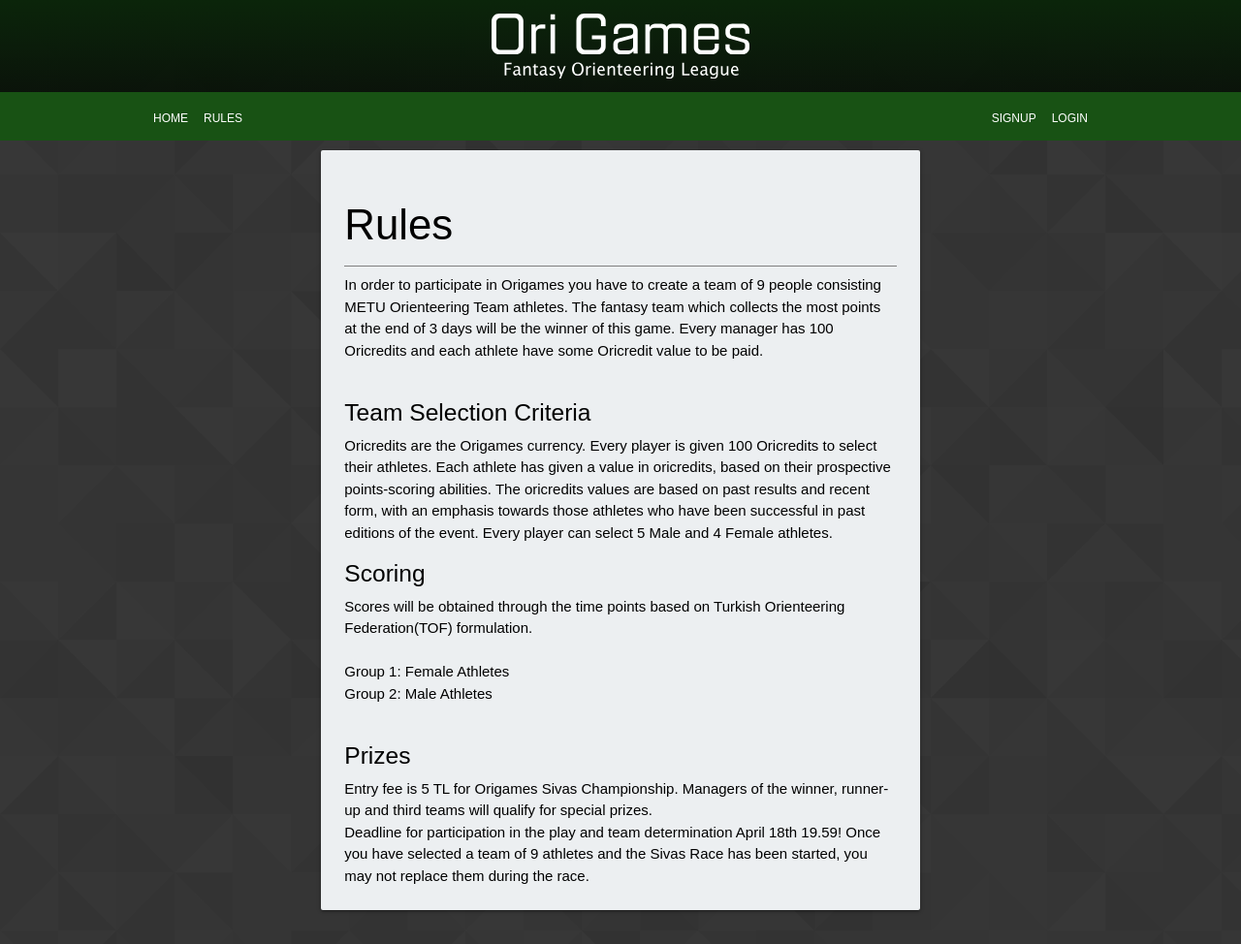
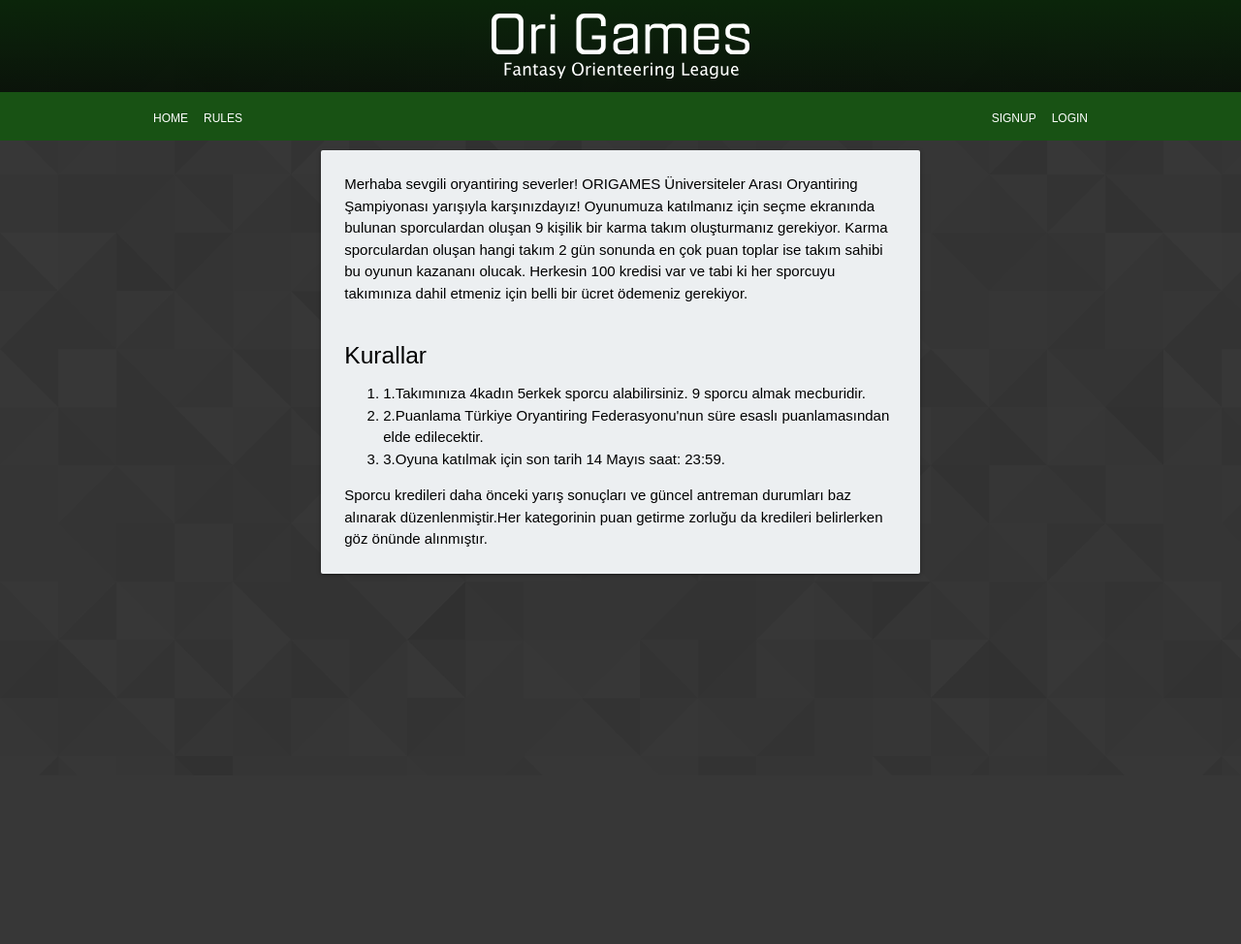
Before and after one commit to bilgeonceken/origames, a Django app: page /league/rules in a window 1280 px wide. Shown: the whole page at 97% size. After the commit the page ends 594 px from the top, so only its background shows below. Run offline with Django 3.2, Linux system fonts and the light colour scheme.

Commit message:
changed the rules text

```diff
--- a/templates/rules.html
+++ b/templates/rules.html
@@ -19,39 +19,20 @@ Rules
     <div class="col s12 m6 offset-m3">
       <div class="card blue-grey lighten-5">
         <div class="card-content black-text">
-          <span class="card-title bb"><h3>Rules</h2></span>
 
-          <p>In order to participate in Origames you have to create a team of 9 people consisting METU Orienteering Team athletes.
-            The fantasy team which collects the most points at the end of 3 days will be the winner of this game.
-            Every manager has 100 Oricredits and each athlete have some Oricredit value to be paid.</p>
+
+          <p>Merhaba sevgili oryantiring severler! ORIGAMES Üniversiteler Arası Oryantiring Şampiyonası yarışıyla karşınızdayız! Oyunumuza katılmanız için seçme ekranında bulunan sporculardan oluşan 9 kişilik bir karma takım oluşturmanız gerekiyor. Karma sporculardan oluşan hangi takım 2 gün sonunda en çok puan toplar ise takım sahibi bu oyunun kazananı olucak. Herkesin 100 kredisi var ve tabi ki her sporcuyu takımınıza dahil etmeniz için belli bir ücret ödemeniz gerekiyor. </p>
           <br>
-          <h5>Team Selection Criteria</h4>
+          <h5>Kurallar</h5>
+
+
+          <ol>
+            <li>1.Takımınıza 4kadın 5erkek sporcu alabilirsiniz. 9 sporcu almak mecburidir.</li>
+            <li>2.Puanlama Türkiye Oryantiring Federasyonu'nun süre esaslı puanlamasından elde edilecektir.</li>
+            <li>3.Oyuna katılmak için son tarih 14 Mayıs saat: 23:59.</li>
+          </ol>
           <p>
-            Oricredits are the Origames currency. Every player is given 100 Oricredits to select their athletes.
-            Each athlete has given a value in oricredits, based on their prospective points-scoring abilities.
-             The oricredits values are based on past results and recent form, with an emphasis towards those athletes
-              who have been successful in past editions of the event. Every player can select 5 Male and 4 Female athletes.
-          </p>
-          <h5>Scoring</h4>
-          <p>
-                Scores will be obtained through the time points based on Turkish Orienteering Federation(TOF) formulation.
-
-<br>
-
-<br>
-            Group 1: Female Athletes
-<br>
-            Group 2: Male Athletes
-
-          </p>
-<br>
-<h5>Prizes</h4>
-<p>
-  Entry fee is 5 TL for Origames Sivas Championship.
-  Managers of the winner, runner-up and third teams will qualify for special prizes.
-</p>
-            <p>
-            Deadline for participation in the play and team determination April 18th 19.59! Once you have selected a team of 9 athletes and the Sivas Race has been started, you may not replace them during the race.
+            Sporcu kredileri daha önceki yarış sonuçları ve güncel antreman durumları baz alınarak düzenlenmiştir.Her kategorinin puan getirme zorluğu da kredileri belirlerken göz önünde alınmıştır.
           </p>
 
 
```
